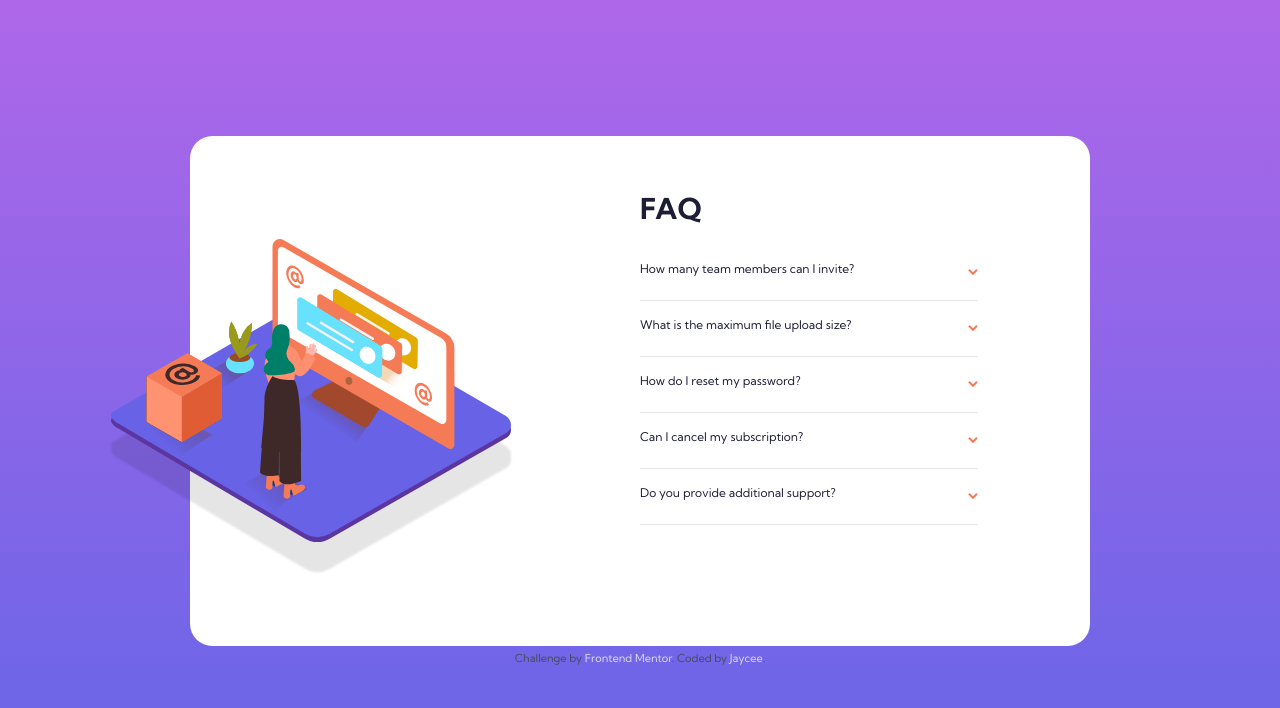
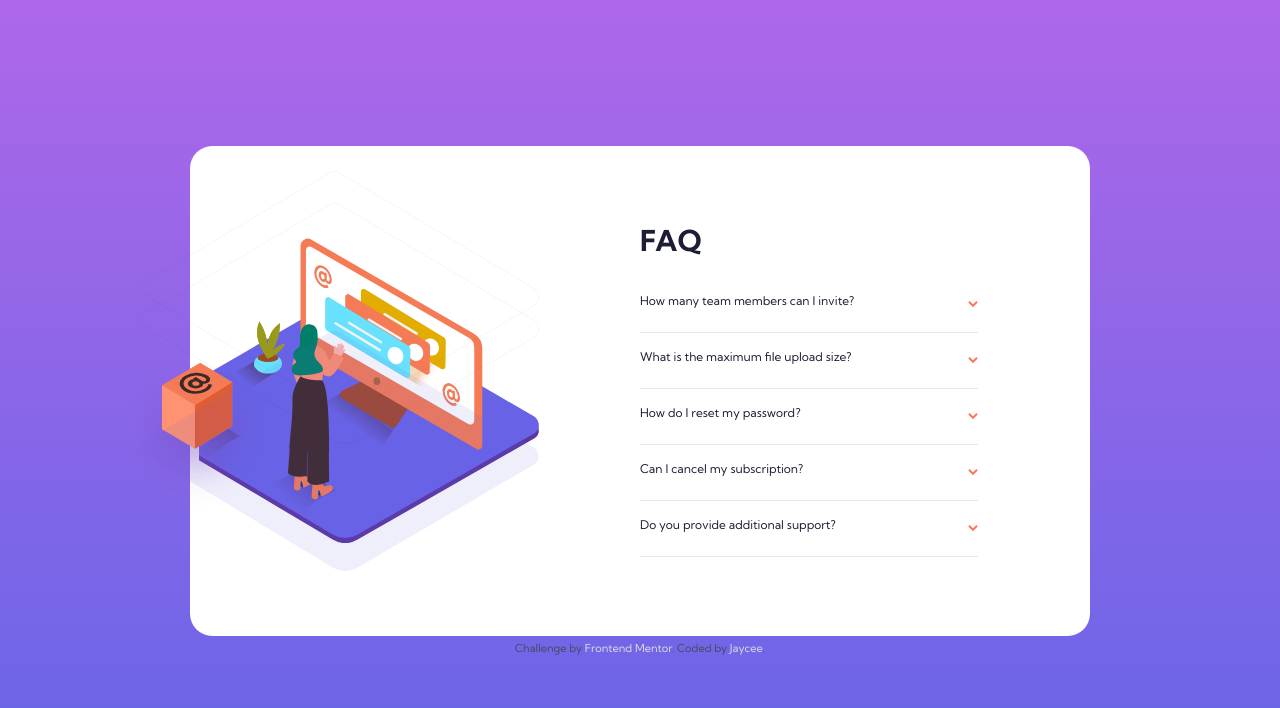
Before and after one commit to simplyJC/faq-accordion-card-main, a plain HTML site: page index.html in a window 1280 px wide. Drawn offline with Linux system fonts and the light colour scheme.

Commit message:
fix desktop backgound

```diff
--- a/app/scss/layout/_accordion.scss
+++ b/app/scss/layout/_accordion.scss
@@ -8,13 +8,20 @@
   margin-top: 9rem;
   width: 330px;
   height: 530px;
+
   @include media-query(large) {
     display: grid;
     grid-template-columns: 1fr 1fr;
     place-content: center;
     width: 900px;
-    height: 510px;
+    height: 490px;
     margin: 0;
+  }
+
+  &__top {
+    @include media-query(large) {
+      position: relative;
+    }
   }
   //image
   &__img-container {
@@ -22,28 +29,58 @@
     display: flex;
     justify-content: center;
     height: 100px;
-    position: relative;
+
+    &::before {
+      content: url(/images/bg-pattern-mobile.svg);
+      transform: translateY(-20%);
+      @include media-query(large) {
+        display: none;
+      }
+    }
     @include media-query(large) {
       transform: none;
       justify-self: center;
       align-self: center;
-      height: 100%;
-      width: 100%;
+      height: 400px;
+      width: 400px;
+     // overflow: hidden;
     }
-    & img {
+  }
+  &__image {
     position: absolute;
     display: flex;
     justify-self: center;
+    align-items: center;
     transform: translateY(-120px);
     max-width: 240px;
-      filter: drop-shadow(0px 30px 1px rgba(0, 0, 0, 0.1));
     @include media-query(large) {
-        transform: translateY(none);
-        transform: translateX(-30%);
+      content: url('/images/illustration-woman-online-desktop.svg');
+      transform: translateX(-23%);
       justify-self: center;
       align-self: center;
+      background-repeat: no-repeat;
       max-width: 400px;
+      clip: rect(0px, 400px, 400px, 60px);
     }
+  }
+  &__image-box {
+    display: none;
+    @include media-query(large) {
+      display: block;
+      width: 150px;
+      height: 150px;
+      position: absolute;
+      left: -100px;
+      top: 170px;
+    }
+  }
+
+  &__image-pattern {
+    display: none;
+    @include media-query(large) {
+      display: block;
+      transform: translate(-23%, -5%);
+      background-repeat: no-repeat;
     }
   }
   //accordion title
@@ -60,7 +97,7 @@
   //bottom part
   &__bottom {
     @include media-query(large) {
-     padding-right: 5rem;
+      padding: 2rem 5rem 0 0;
       height: 400px;
     }
     //
--- a/index.html
+++ b/index.html
@@ -25,20 +25,36 @@
           <div class="accordion__top">
             <div class="accordion__img-container">
               <img
+                class="accordion__image"
                 src="images/illustration-woman-online-mobile.svg"
                 alt="woman standing in front of big monitor"
+              />
+
+              <img
+                class="accordion__image-box"
+                src="images/illustration-box-desktop.svg"
+                alt="box"
+              />
+              <img
+                class="accordion__image-pattern"
+                src="images/bg-pattern-desktop.svg"
+                alt=""
               />
             </div>
           </div>
 
           <div class="accordion__bottom">
             <h1 class="accordion__title">FAQ</h1>
-            <div class="accordion__question-answer ">
+            <div class="accordion__question-answer">
               <div class="accordion__question-container">
                 <h2 class="accordion__question">
                   How many team members can I invite?
                 </h2>
-                <img class="accordion__arrow"src="images/icon-arrow-down.svg" alt="arrow down" />
+                <img
+                  class="accordion__arrow"
+                  src="images/icon-arrow-down.svg"
+                  alt="arrow down"
+                />
               </div>
               <div class="accordion__answer-container">
                 <p class="accordion__answer">
@@ -52,7 +68,11 @@
                 <h2 class="accordion__question">
                   What is the maximum file upload size?
                 </h2>
-                <img class="accordion__arrow"src="images/icon-arrow-down.svg" alt="arrow down" />
+                <img
+                  class="accordion__arrow"
+                  src="images/icon-arrow-down.svg"
+                  alt="arrow down"
+                />
               </div>
               <div class="accordion__answer-container">
                 <p class="accordion__answer">
@@ -64,7 +84,11 @@
             <div class="accordion__question-answer">
               <div class="accordion__question-container">
                 <h2 class="accordion__question">How do I reset my password?</h2>
-                <img class="accordion__arrow" src="images/icon-arrow-down.svg" alt="arrow down" />
+                <img
+                  class="accordion__arrow"
+                  src="images/icon-arrow-down.svg"
+                  alt="arrow down"
+                />
               </div>
               <div class="accordion__answer-container">
                 <p class="accordion__answer">
@@ -79,7 +103,11 @@
                 <h2 class="accordion__question">
                   Can I cancel my subscription?
                 </h2>
-                <img class="accordion__arrow"src="images/icon-arrow-down.svg" alt="arrow down" />
+                <img
+                  class="accordion__arrow"
+                  src="images/icon-arrow-down.svg"
+                  alt="arrow down"
+                />
               </div>
               <div class="accordion__answer-container">
                 <p class="accordion__answer">
@@ -93,7 +121,11 @@
                 <h2 class="accordion__question">
                   Do you provide additional support?
                 </h2>
-                <img class="accordion__arrow"src="images/icon-arrow-down.svg" alt="arrow down" />
+                <img
+                  class="accordion__arrow"
+                  src="images/icon-arrow-down.svg"
+                  alt="arrow down"
+                />
               </div>
               <div class="accordion__answer-container">
                 <p class="accordion__answer">
```
Also changed, not shown: dist/main.css, 1 other file. Lines whose indentation alone changed are shown as unchanged.
